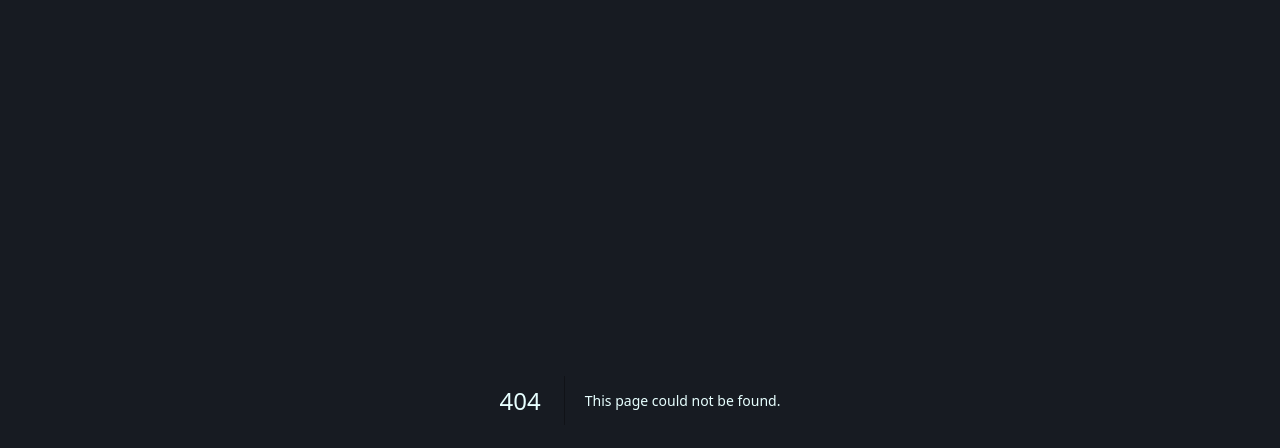
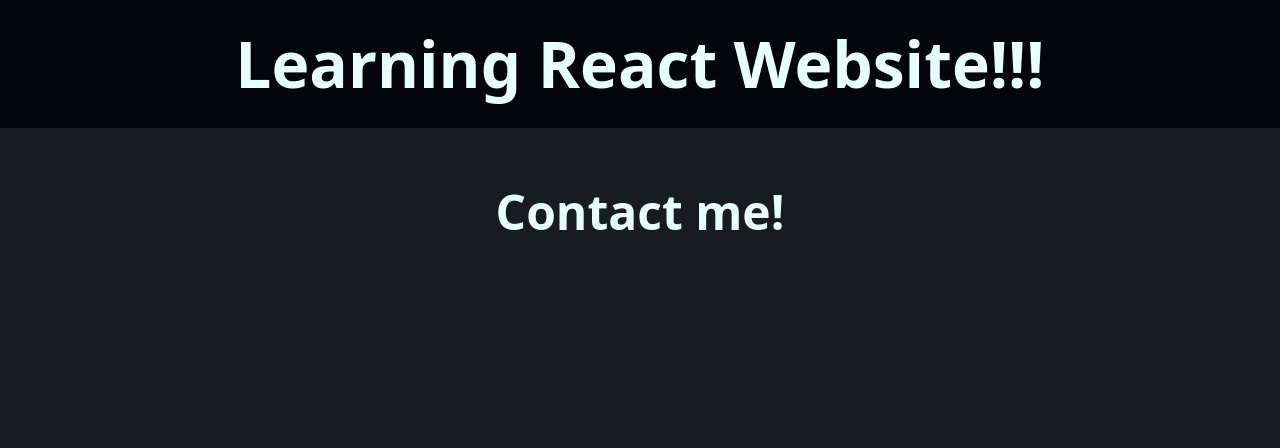
Before and after one commit to mr-spicysauce/Learning_react_and_HTML, a Next.js app: page /contact in a window 1280 px wide. Before the commit this address had no page. Shown: the top 448 px of the page. Built offline with nearby package versions, Linux system fonts and the light colour scheme.

Commit message:
Added 2nd page

```diff
--- a/components/Menu/index.js
+++ b/components/Menu/index.js
@@ -14,7 +14,7 @@ export default function Menu({ open }) {
                 <div>GitHub Page</div>
             </a>
 
-            <a href="./" className="burger-menu-github">
+            <a href="/contact" className="burger-menu-github">
                 <img src="/emojis/PhoneTwitterEmoji.png"></img>
                 Contact me!
             </a>
--- /dev/null
+++ b/pages/contact.js
@@ -0,0 +1,19 @@
+export default function ContactMePage() {
+    return (
+        <>
+            <header id="header-style">
+                <div></div>
+                <div className="h2-div">
+                    <h1>Learning React Website!!!</h1>
+                </div>
+            </header>
+
+            <main className="main-container">
+                <div className="header-container">
+                    {" "}
+                    <h2>Contact me!</h2>
+                </div>
+            </main>
+        </>
+    )
+}
--- a/pages/index.js
+++ b/pages/index.js
@@ -24,7 +24,7 @@ export default function Home() {
             <header id="header-style">
                 <div></div>
 
-                <div id="h1-div">
+                <div className="h1-div">
                     <h1>Learning React Website!!!</h1>
                 </div>
 
--- a/styles/globals.css
+++ b/styles/globals.css
@@ -126,11 +126,19 @@ body,
     flex: 1 1 0%;
 }
 
-#header-style > #h1-div {
+#header-style > .h1-div {
     display: flex;
     flex-direction: row;
     align-items: center;
     justify-content: center;
+    width: 500px;
+    flex: max-content;
+}
+
+#header-style > .h2-div {
+    display: flex;
+    flex-direction: row;
+    align-items: center;
     width: 500px;
     flex: max-content;
 }
```
